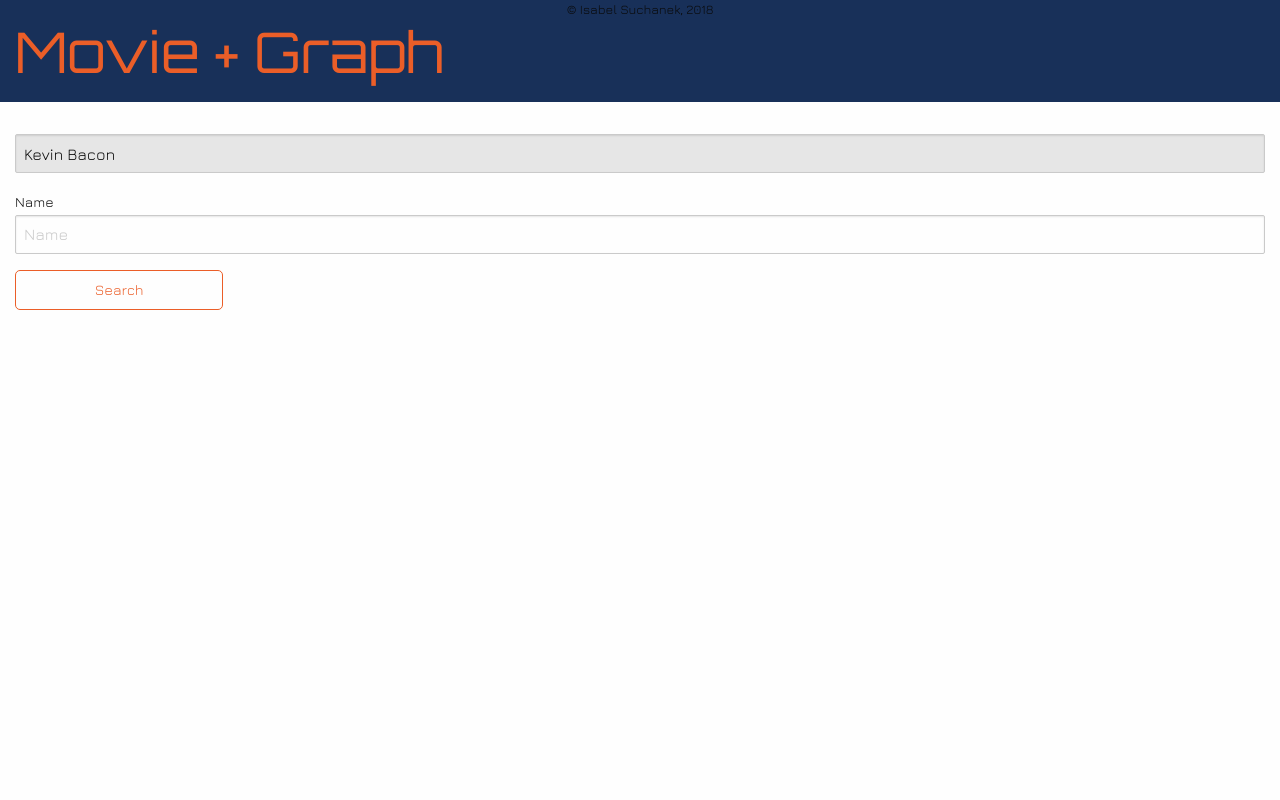
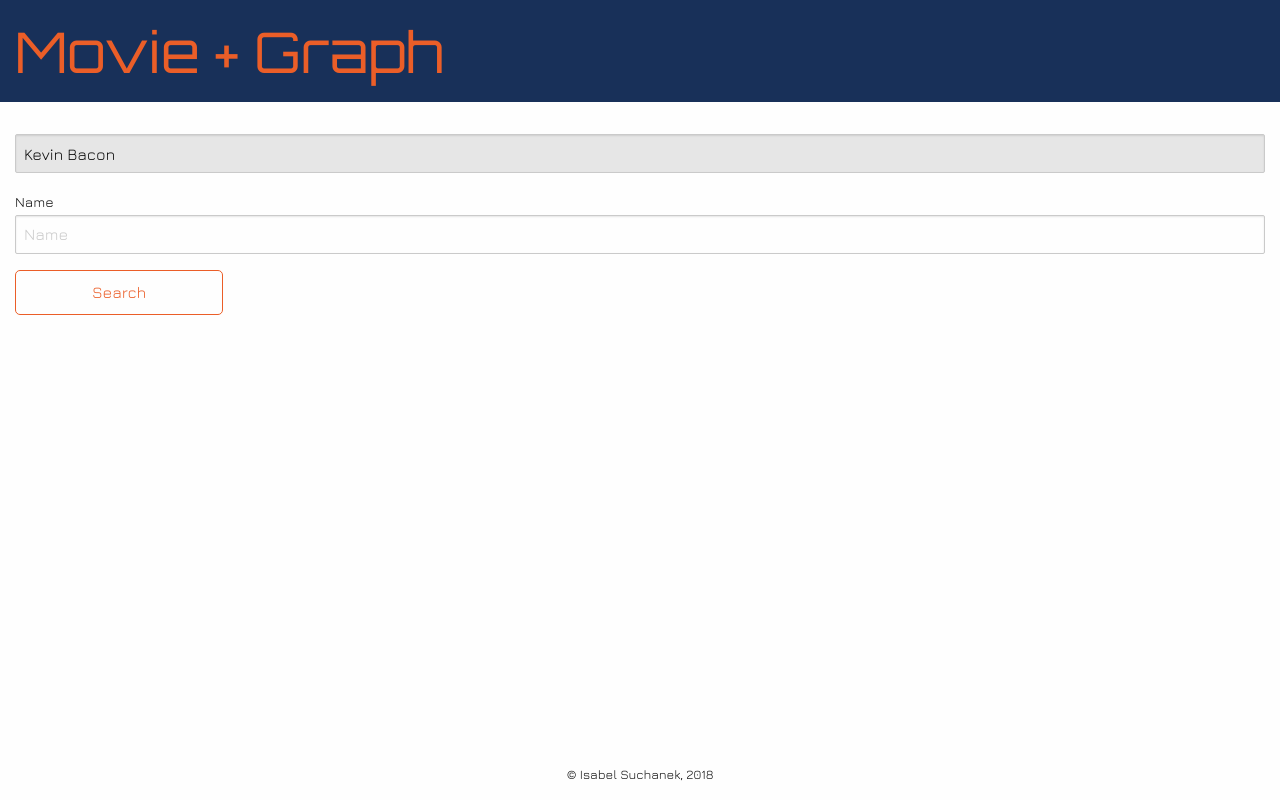
Before and after one commit to isabeldepapel/moviegraph, a Django app: template scores/templates/scores/index.html in a window 1280 px wide. Run offline with Django 3.2, Linux system fonts and the light colour scheme; the template is opened without the code that fills it, so the values that code supplies are empty; some libraries are stand-ins or nearby versions.

Commit message:
push footer to bottom without stretching main part; also change some font sizes and padding

```diff
--- a/scores/static/scores/style.css
+++ b/scores/static/scores/style.css
@@ -4,6 +4,7 @@ section.error, body p.error {
 
 header {
   background-color: #183059;
+  max-height: 6rem;
 }
 
 h1 {
@@ -32,11 +33,13 @@ form > button#search-graph {
   border-radius: 5px;
   color: #EB5E28;
   background-color: transparent;
+  font-size: 1rem;
 }
 
-#search-graph:hover {
+#search-graph:hover, #search-graph:focus {
   background-color: #EB5E28;
   color: white;
+  font-weight: bolder;
 }
 
 /**** IMAGES ****/
@@ -79,14 +82,8 @@ form > button#search-graph {
 .overlay-text p {
   margin-top: 0;
   margin-bottom: 0;
+  font-size: 1.15rem;
 }
-
-a.imdb:hover + div.overlay {
-  visibility: hidden;
-}
-/* .overlay:hover {
-  visibility: hidden;
-} */
 
 .poster-container {
   width: 10rem;
@@ -106,7 +103,7 @@ a.imdb:hover + div.overlay {
 /***** FOOTER *****/
 body {
   position: relative;
-  height: 100%;
+  min-height: 100vh;
 }
 
 main {
@@ -114,8 +111,7 @@ main {
 }
 
 footer {
-  position: fixed;
-  bottom: 0;
-  height: 2rem;
+  margin-top: auto;
+  margin-bottom: 1rem;
   text-align: center;
 }
```
